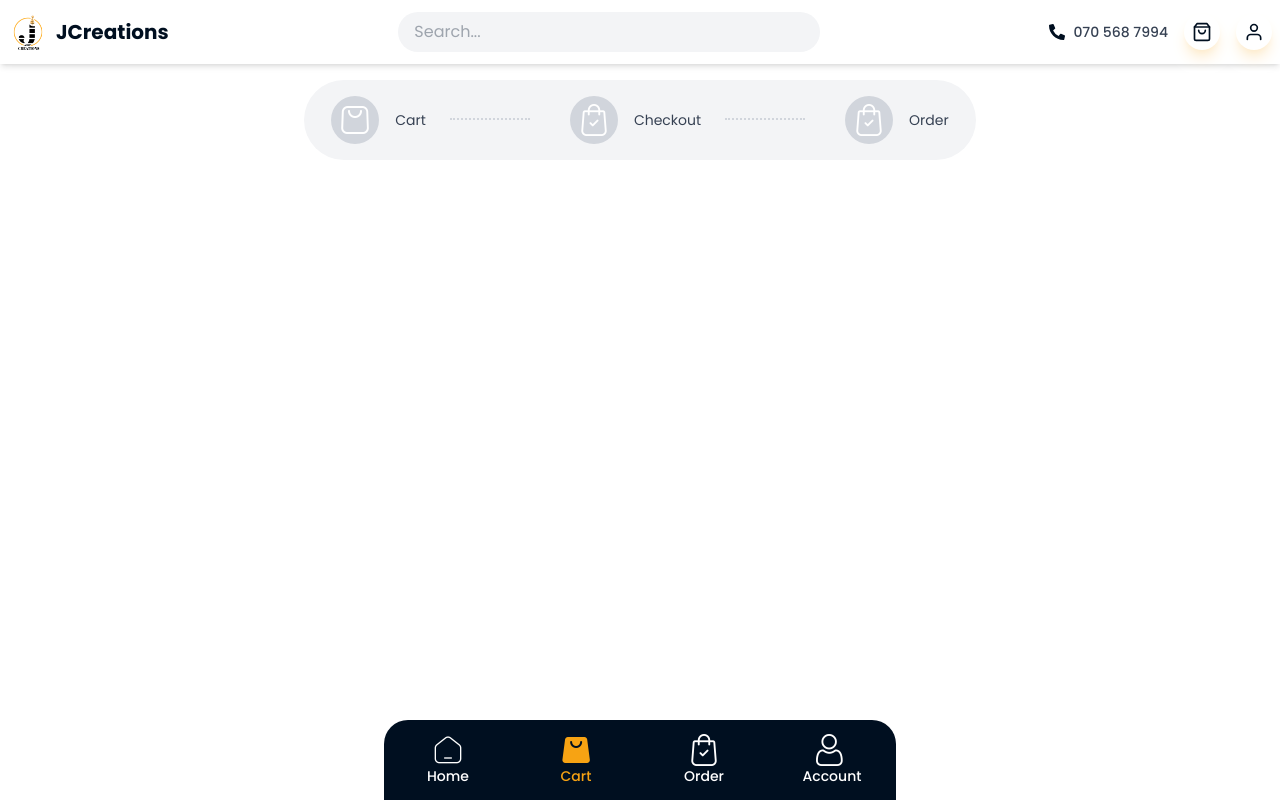
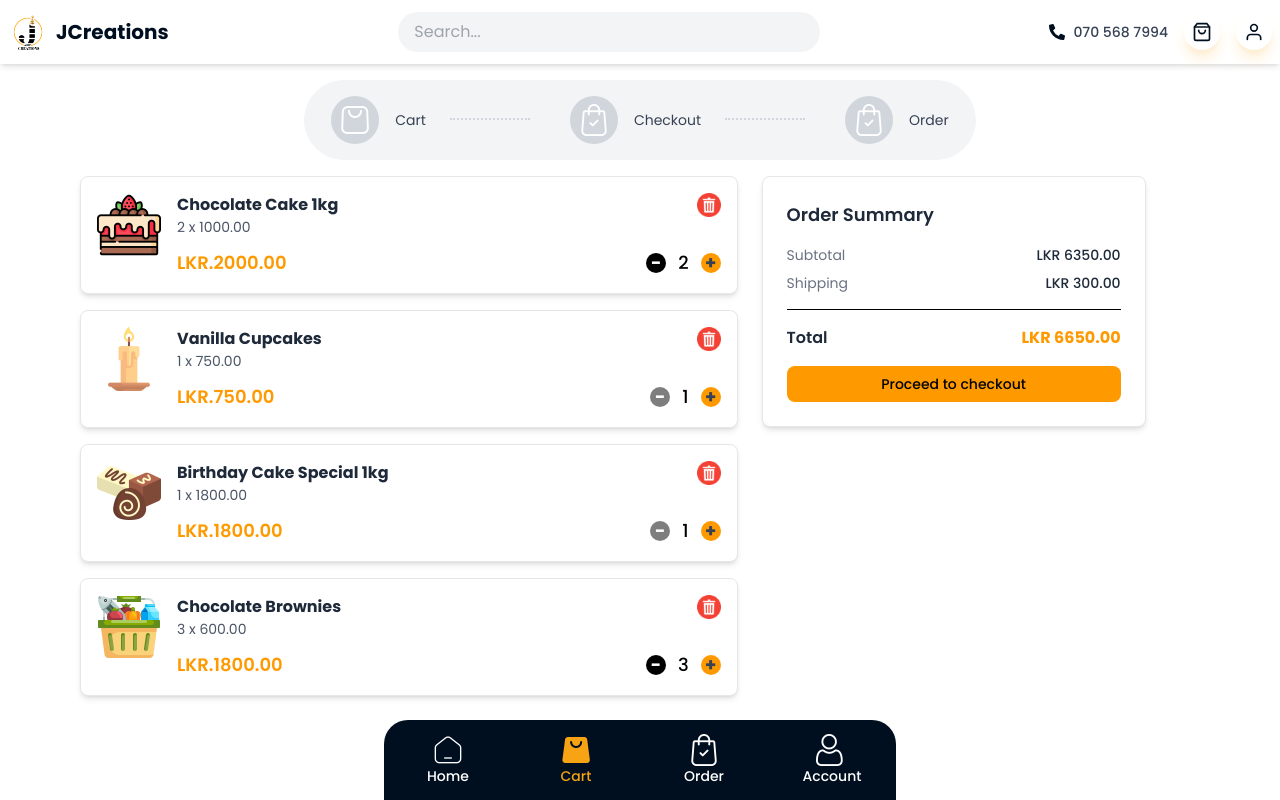
Before and after one commit to Bimalsha/jcreations, a React (Vite) app: page /cart in a window 1280 px wide. Shown: the top 800 px of the page. Built offline with nearby package versions, Linux system fonts and the light colour scheme.

Commit message:
Cart page card section
Order summery card ek haduwa
order summery ek cart page ekt damma
Cart Items tika Cart page ekt dmma

```diff
--- a/src/client/component/CartItem.jsx
+++ b/src/client/component/CartItem.jsx
@@ -0,0 +1,67 @@
+import React from "react";
+
+const CartItem = ({ item, onRemove, onIncreaseQuantity, onDecreaseQuantity }) => {
+  return (
+    <div className="relative flex flex-col bg-white border border-gray-200 rounded-lg p-4 shadow-md mb-4">
+      {/* Remove Button */}
+      <button
+        onClick={() => onRemove(item.id)}
+        className="absolute top-4 right-4"
+        aria-label="Remove item"
+      >
+        <img
+          src="./public/bottomicon/remove.png"
+          alt="Remove item"
+          className="h-5 w-5 sm:h-6 sm:w-6 hover:opacity-80"
+        />
+      </button>
+
+      {/* Product Image and Details */}
+      <div className="flex">
+        {/* Left: Product Image */}
+        <img
+          src={item.image}
+          alt={item.name}
+          className="h-14 w-14 sm:h-16 sm:w-16 object-cover rounded-md"
+        />
+
+        {/* Right: Product Details and Bottom Controls */}
+        <div className="ml-4 flex flex-col flex-grow">
+          {/* Product Details */}
+          <div>
+            <h3 className="text-sm sm:text-base font-bold text-gray-800">{item.name}</h3>
+            <p className="text-xs sm:text-sm text-gray-600">{item.quantity} x {item.price.toFixed(2)}</p>
+          </div>
+
+          {/* Bottom Row: Total Price and Quantity Controls */}
+          <div className="flex justify-between items-center mt-3">
+            {/* Total Price */}
+            <div className="text-base sm:text-lg font-semibold text-amber-500">
+              LKR.{(item.price * item.quantity).toFixed(2)}
+            </div>
+
+            {/* Quantity Controls */}
+            <div className="flex items-center">
+              <button
+                onClick={() => onDecreaseQuantity(item.id)}
+                disabled={item.quantity <= 1}
+                className="w-5 h-5 rounded-full bg-black hover:bg-gray-200 flex items-center justify-center text-white disabled:opacity-50 disabled:cursor-not-allowed"
+              >
+                <span className="text-base sm:text-lg font-bold">-</span>
+              </button>
+              <span className="mx-2 sm:mx-3 text-base sm:text-lg font-medium">{item.quantity}</span>
+              <button
+                onClick={() => onIncreaseQuantity(item.id)}
+                className="w-5 h-5 rounded-full bg-amber-500 hover:bg-gray-200 flex items-center justify-center text-gray-700"
+              >
+                <span className="text-base sm:text-lg font-bold">+</span>
+              </button>
+            </div>
+          </div>
+        </div>
+      </div>
+    </div>
+  );
+};
+
+export default CartItem;
--- /dev/null
+++ b/src/client/component/CartItemDemo.jsx
@@ -0,0 +1,26 @@
+import React from "react";
+import CartItem from "./CartItem";
+
+const CartItemDemo = ({ cartItems, onRemove, onIncreaseQuantity, onDecreaseQuantity }) => {
+  return (
+    <div className="flex flex-col space-y-4">
+      {cartItems.length > 0 ? (
+        cartItems.map((item) => (
+          <CartItem
+            key={item.id}
+            item={item}
+            onRemove={onRemove}
+            onIncreaseQuantity={onIncreaseQuantity}
+            onDecreaseQuantity={onDecreaseQuantity}
+          />
+        ))
+      ) : (
+        <div className="text-center p-8">
+          <p className="text-gray-500">Your cart is empty</p>
+        </div>
+      )}
+    </div>
+  );
+};
+
+export default CartItemDemo;
--- /dev/null
+++ b/src/client/component/OrderSummery.jsx
@@ -0,0 +1,30 @@
+import React from "react";
+
+const OrderSummary = ({ subtotal, shipping, total, onCheckout }) => {
+  return (
+    <div className="bg-white border border-gray-200 rounded-lg shadow-md p-6 w-full max-w-sm">
+      <h2 className="text-lg font-semibold text-gray-800 mb-4">Order Summary</h2>
+      <div className="flex justify-between items-center mb-2">
+        <span className="text-sm text-gray-500">Subtotal</span>
+        <span className="text-sm font-medium text-gray-800">LKR {subtotal.toFixed(2)}</span>
+      </div>
+      <div className="flex justify-between items-center mb-2">
+        <span className="text-sm text-gray-500">Shipping</span>
+        <span className="text-sm font-medium text-gray-800">LKR {shipping.toFixed(2)}</span>
+      </div>
+      <hr className="my-4" />
+      <div className="flex justify-between items-center mb-4">
+        <span className="text-base font-semibold text-gray-800">Total</span>
+        <span className="text-base font-bold text-amber-500">LKR {total.toFixed(2)}</span>
+      </div>
+      <button
+        onClick={onCheckout}
+        className="w-full bg-amber-500 text-black text-sm font-medium py-2 px-4 rounded-lg hover:bg-amber-600 transition"
+      >
+        Proceed to checkout
+      </button>
+    </div>
+  );
+};
+
+export default OrderSummary;
--- a/src/client/pages/Cart.jsx
+++ b/src/client/pages/Cart.jsx
@@ -1,12 +1,97 @@
-import React from 'react'
+import React, { useState } from 'react'
 import BottomNavigator from "../component/BottomNavigator.jsx";
 import Header from "../component/Header.jsx";
 import CartNavigator from '../component/utils/CartNavigator.jsx';
+import CartItemDemo from '../component/CartItemDemo.jsx';
+import OrderSummary from '../component/OrderSummery.jsx';
+
 function Cart() {
+    const [cartItems, setCartItems] = useState([
+        {
+            id: 1,
+            name: "Chocolate Cake 1kg",
+            price: 1000,
+            quantity: 2,
+            image: "/public/category/cake.svg",
+        },
+        {
+            id: 2,
+            name: "Vanilla Cupcakes",
+            price: 750,
+            quantity: 1,
+            image: "/public/category/candle.svg",
+        },
+        {
+            id: 3,
+            name: "Birthday Cake Special 1kg",
+            price: 1800,
+            quantity: 1,
+            image: "/public/category/chocolate.svg",
+        },
+        {
+            id: 4,
+            name: "Chocolate Brownies",
+            price: 600,
+            quantity: 3,
+            image: "/public/category/basket.svg",
+        },
+    ]);
+
+    const handleRemove = (id) => {
+        setCartItems(cartItems.filter((item) => item.id !== id));
+    };
+
+    const handleIncreaseQuantity = (id) => {
+        setCartItems(
+            cartItems.map((item) =>
+                item.id === id ? { ...item, quantity: item.quantity + 1 } : item
+            )
+        );
+    };
+
+    const handleDecreaseQuantity = (id) => {
+        setCartItems(
+            cartItems.map((item) =>
+                item.id === id && item.quantity > 1
+                    ? { ...item, quantity: item.quantity - 1 }
+                    : item
+            )
+        );
+    };
+
+    // Calculate order summary values
+    const subtotal = cartItems.reduce((total, item) => total + (item.price * item.quantity), 0);
+    const shipping = 300; // Fixed shipping cost
+    const total = subtotal + shipping;
+
+    const handleCheckout = () => {
+        // Placeholder for checkout logic
+        console.log("Proceeding to checkout with items:", cartItems);
+        // Add navigation or checkout modal here
+    };
+
     return (
         <div>
             <main>
                 <CartNavigator />
+                <div className="max-w-6xl mx-auto flex flex-col md:flex-row gap-6 p-4">
+                    <div className="md:w-3/5">
+                        <CartItemDemo
+                            cartItems={cartItems}
+                            onRemove={handleRemove}
+                            onIncreaseQuantity={handleIncreaseQuantity}
+                            onDecreaseQuantity={handleDecreaseQuantity}
+                        />
+                    </div>
+                    <div className="md:w-2/5">
+                        <OrderSummary
+                            subtotal={subtotal}
+                            shipping={shipping}
+                            total={total}
+                            onCheckout={handleCheckout}
+                        />
+                    </div>
+                </div>
             </main>
         </div>
     )
```
Also changed, not shown: public/bottomicon/remove.png (added).
